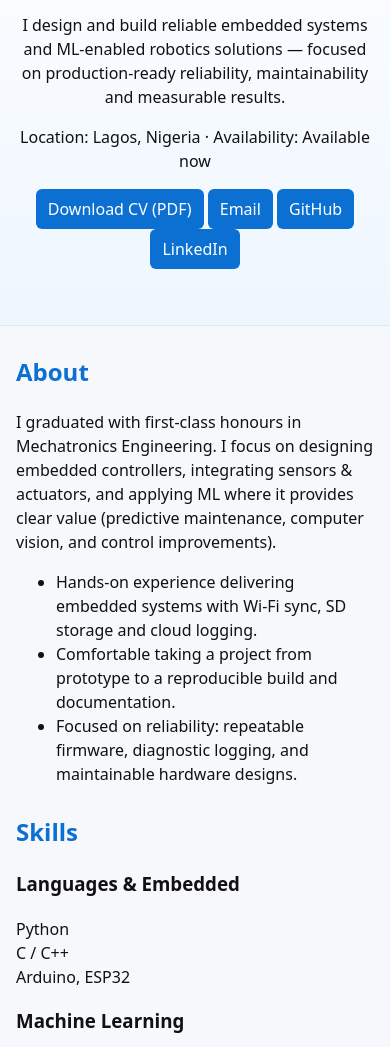
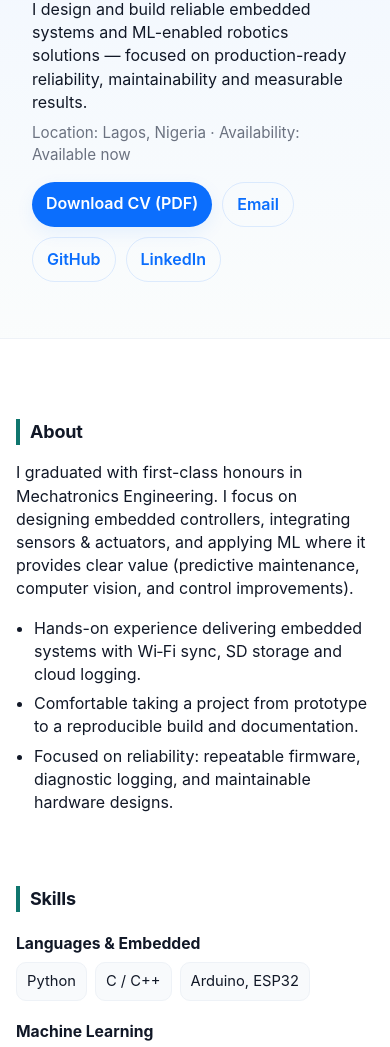
Before and after one commit to ChibuikeChi/ChibuikeChi.github.io, a plain HTML site: page index.html in a window 390 px wide. Shown: the part 147-1194 px from the top of the page. Drawn offline with Linux system fonts and the light colour scheme.

Commit message:
Refactor styles for responsiveness and accessibility
Updated CSS variables and styles for a responsive design with improved accessibility and layout.

```diff
--- a/styles.css
+++ b/styles.css
@@ -1,16 +1,203 @@
+/* Responsive, recruiter-friendly stylesheet
+   - Mobile-first
+   - High contrast, clear hierarchy, quick scanability
+   - Focus styles for keyboard users
+*/
+
+/* Base */
 :root{
-  --bg:#f6f8fb; --accent:#0b70d1; --text:#111;
-  --muted:#555;
-  font-family: system-ui, -apple-system, "Segoe UI", Roboto, "Helvetica Neue", Arial;
+  --bg: #ffffff;
+  --text: #111827;
+  --muted: #6b7280;
+  --primary: #0b6efd;
+  --accent: #0f766e;
+  --card: #f8fafc;
+  --max-width: 980px;
+  --radius: 8px;
+  --gap: 18px;
+  font-family: Inter, ui-sans-serif, system-ui, -apple-system, "Segoe UI",
+               Roboto, "Helvetica Neue", Arial, "Noto Sans", "Apple Color Emoji",
+               "Segoe UI Emoji", "Segoe UI Symbol";
+  -webkit-font-smoothing: antialiased;
+  -moz-osx-font-smoothing: grayscale;
 }
-body{ margin:0; background:var(--bg); color:var(--text); line-height:1.5;}
-.hero{ background:linear-gradient(180deg, #ffffff, #eef6ff); padding:40px 20px; text-align:center; border-bottom:1px solid #e2e8f0;}
-.hero h1{ margin:0; font-size:2rem;}
-.hero .sub{ margin:8px 0 14px; color:var(--muted); }
-.container{ max-width:900px; margin:28px auto; padding:0 16px;}
-h2{ color:var(--accent); margin-top:28px;}
-.skills{ list-style:none; padding:0; margin:6px 0;}
-.project{ margin:12px 0; padding:10px 12px; background:white; border-radius:8px; box-shadow:0 1px 4px rgba(12,20,30,0.04);}
-.btn{ display:inline-block; background:var(--accent); color:white; padding:8px 12px; text-decoration:none; border-radius:6px;}
-.site-footer{ text-align:center; padding:20px; color:var(--muted); font-size:0.9rem;}
-a{ color:var(--accent) }
+
+/* Page */
+html,body{
+  height:100%;
+  margin:0;
+  background:var(--bg);
+  color:var(--text);
+  line-height:1.45;
+  font-size:16px;
+}
+
+.container{
+  width:calc(100% - 32px);
+  max-width:var(--max-width);
+  margin:0 auto;
+  padding:32px 16px;
+}
+
+/* Hero */
+.hero{
+  background: linear-gradient(180deg, rgba(11,110,253,0.06), rgba(15,118,110,0.02));
+  padding:28px 16px;
+  border-bottom:1px solid #eef2f7;
+}
+.hero-inner{
+  max-width:var(--max-width);
+  margin:0 auto;
+  padding:12px 16px;
+}
+.hero h1{
+  margin:0 0 6px 0;
+  font-size:1.75rem;
+  font-weight:700;
+  letter-spacing: -0.02em;
+}
+.sub{
+  margin:0 0 12px 0;
+  color:var(--muted);
+  font-weight:600;
+}
+.lead{
+  margin:0 0 8px 0;
+  color:var(--text);
+  max-width: 680px;
+}
+
+/* Meta row */
+.meta{
+  color:var(--muted);
+  margin:8px 0 16px 0;
+  font-size:0.95rem;
+}
+
+/* CTA buttons */
+.hero-cta{
+  display:flex;
+  gap:10px;
+  flex-wrap:wrap;
+  margin-top:8px;
+}
+.btn{
+  display:inline-block;
+  background:var(--primary);
+  color:#fff;
+  padding:10px 14px;
+  border-radius:999px;
+  text-decoration:none;
+  font-weight:600;
+  box-shadow: 0 6px 18px rgba(11,110,253,0.08);
+}
+.btn:hover{ transform: translateY(-1px); }
+.btn:active{ transform: translateY(0); }
+.btn.ghost{
+  background:transparent;
+  color:var(--primary);
+  border:1px solid rgba(11,110,253,0.12);
+  box-shadow:none;
+}
+
+/* Main sections */
+main h2{
+  margin-top:24px;
+  font-size:1.125rem;
+  letter-spacing: -0.01em;
+  border-left:4px solid var(--accent);
+  padding-left:10px;
+}
+section{
+  margin-top:18px;
+  padding:6px 0 18px 0;
+}
+
+/* Skills grid */
+.skill-grid{
+  display:grid;
+  grid-template-columns:1fr;
+  gap:14px;
+  margin-top:10px;
+}
+.skill-col h3{
+  margin:6px 0;
+  font-size:0.98rem;
+}
+.skills{
+  list-style:none;
+  padding:0;
+  margin:0;
+  display:flex;
+  gap:8px;
+  flex-wrap:wrap;
+}
+.skills li{
+  background:var(--card);
+  color:var(--text);
+  padding:8px 10px;
+  border-radius:10px;
+  font-size:0.92rem;
+  border:1px solid #eef2f7;
+}
+
+/* Experience & jobs */
+.job{ margin-top:10px; padding:10px 12px; background:transparent; border-radius:8px; }
+.job h3{ margin:0 0 6px 0; font-size:1rem; }
+.job-meta{ color:var(--muted); margin:0 0 8px 0; font-size:0.92rem; }
+
+/* Projects */
+.project{
+  background: #fff;
+  border:1px solid #f1f5f9;
+  padding:12px;
+  margin:12px 0;
+  border-radius:10px;
+}
+.project h4{ margin:0 0 6px 0; font-size:0.98rem; }
+.project-meta{ color:var(--muted); font-size:0.9rem; margin:6px 0; }
+.project-assets{ margin-top:8px; color:var(--muted); font-size:0.9rem; }
+
+/* Contact & footer */
+.contact-cta{ margin-top:8px; color:var(--muted); font-size:0.95rem; }
+.site-footer{
+  border-top:1px solid #eef2f7;
+  padding:18px 16px;
+  text-align:center;
+  color:var(--muted);
+  font-size:0.95rem;
+}
+
+/* Misc */
+.note{ color:var(--muted); font-size:0.9rem; margin-top:10px; }
+.highlights{ margin:12px 0 0 0; padding-left:18px; color:var(--text); }
+.highlights li{ margin-bottom:6px; }
+
+/* Accessibility: focus-visible */
+a:focus, button:focus {
+  outline:3px solid rgba(11,110,253,0.16);
+  outline-offset:3px;
+  border-radius:6px;
+}
+
+/* Responsive layout for larger screens */
+@media (min-width:700px){
+  .hero{
+    padding:40px 0;
+  }
+  .container{ padding:40px 20px; }
+  .hero h1{ font-size:2.25rem; }
+  .skill-grid{
+    grid-template-columns: repeat(3, 1fr);
+  }
+  .hero-cta{ gap:12px; }
+}
+
+/* Print-friendly adjustments */
+@media print{
+  .hero-cta, .site-footer{ display:none; }
+  body{ color:#000; background:#fff; }
+}
+
+/* Utility */
+.u-hide{ display:none !important; }
```
